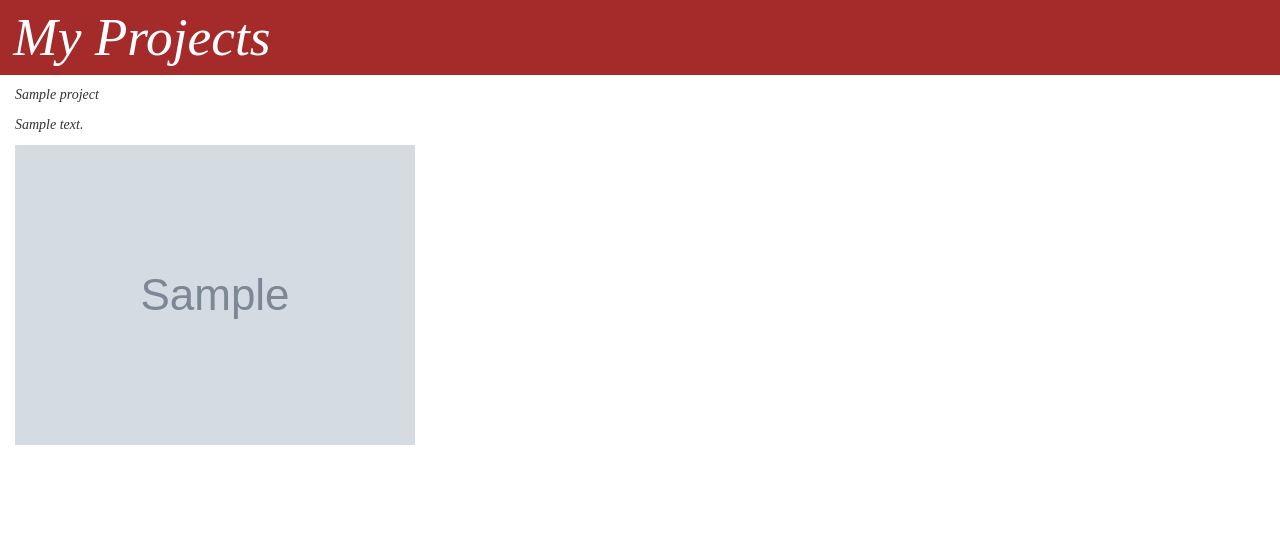
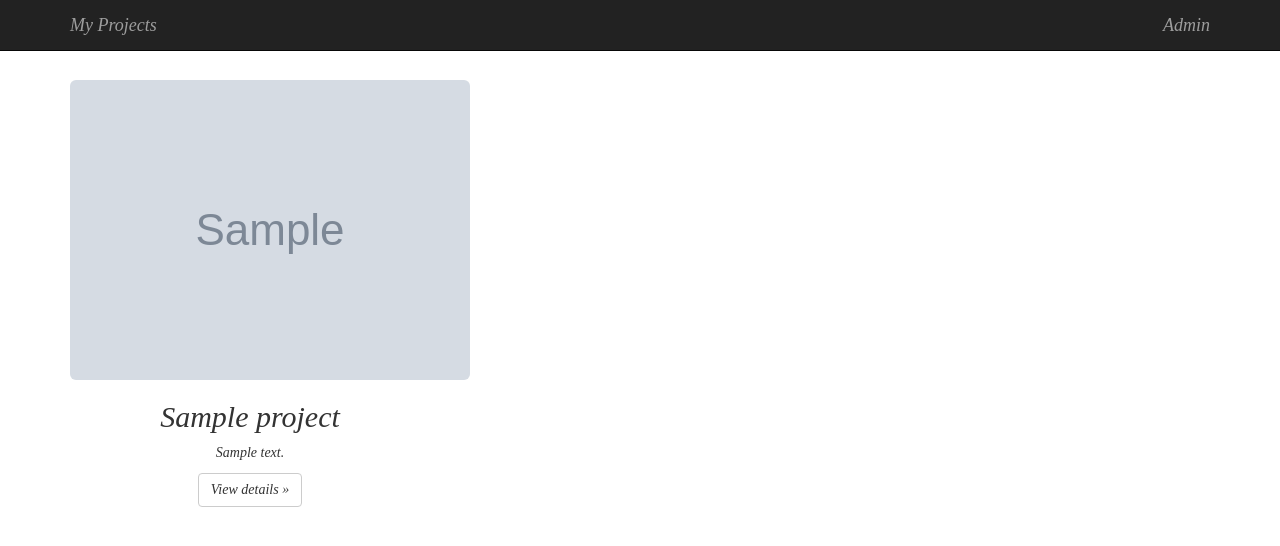
Before and after one commit to kykylllka/Projects, a Django app: page / in a window 1280 px wide. Shown: the top 546 px of the page. Run offline with Django 3.2, Linux system fonts and the light colour scheme; tables that the repository leaves empty hold one stand-in row (values such as "Sample post"); grey boxes marked "Sample" are stand-in pictures; some libraries are stand-ins or nearby versions.

Commit message:
first bootstrap

```diff
--- a/news/static/news/style.css
+++ b/news/static/news/style.css
@@ -1,7 +1,6 @@
 * {
  font-family: "Century Schoolbook L";
     font-style: italic;
-
 }
 
 
@@ -25,6 +24,11 @@ h1 a{
     text-decoration: none;
 }
 
-.List {
+.marketing {
+    margin-top: 60pt;
+}
 
+.marketing .col-lg-4 {
+    margin-bottom: 20px;
+    text-align: center;
 }
--- a/news/templates/news/list.html
+++ b/news/templates/news/list.html
@@ -5,22 +5,30 @@
         <title>Projects QQ</title>
         <link rel="stylesheet" href="{% static 'css/bootstrap.css' %}">
         <link rel="stylesheet" href="{% static 'news/style.css' %}">
+        <link rel="stylesheet" href="{% static 'js/jumbotron.css' %}" >
+
     </head>
     <body>
-        <div id="Projects">
-            <h1>
-                <a href="/">My Projects</a>
-            </h1>
-        </div>
 
-        <div class="List">
-                {% for project in projects %}
-                    <div class="col-lg-3">
-                        <p>{{ project.title }}</p>
-                        <p>{{ project.description }}</p>
-                        <p><img src="{{project.img.url}}" /></p>
+                <div class="navbar navbar-inverse navbar-fixed-top" role="navigation">
+                  <div class="container">
+                      <a class="navbar-brand" href="">My Projects</a>
+                            <a class="navbar-brand navbar-right" href="admin">Admin</a>
+                  </div>
+                </div>
+
+                <div class="container marketing">
+                    <div class="row">
+                        {% for project in projects %}
+                            <div class="col-lg-4">
+                                <img src="{{project.img.url}}" alt="Generic placeholder image" class="img-rounded" />
+                                <h2>{{ project.title }}</h2>
+                                <p>{{ project.description }}</p>
+                                <p><a class="btn btn-default" href="#" role="button">View details &raquo;</a></p>
+                            </div>
+                        {% endfor %}
                     </div>
-                {% endfor %}
-        </div>
+                </div>
+
     </body>
 </html>
```
Also changed, not shown: media/photos/f14.png (added), media/photos/f3.png (added), media/photos/f6.png (added), media/photos/f6_3LF48ii.png (added).
